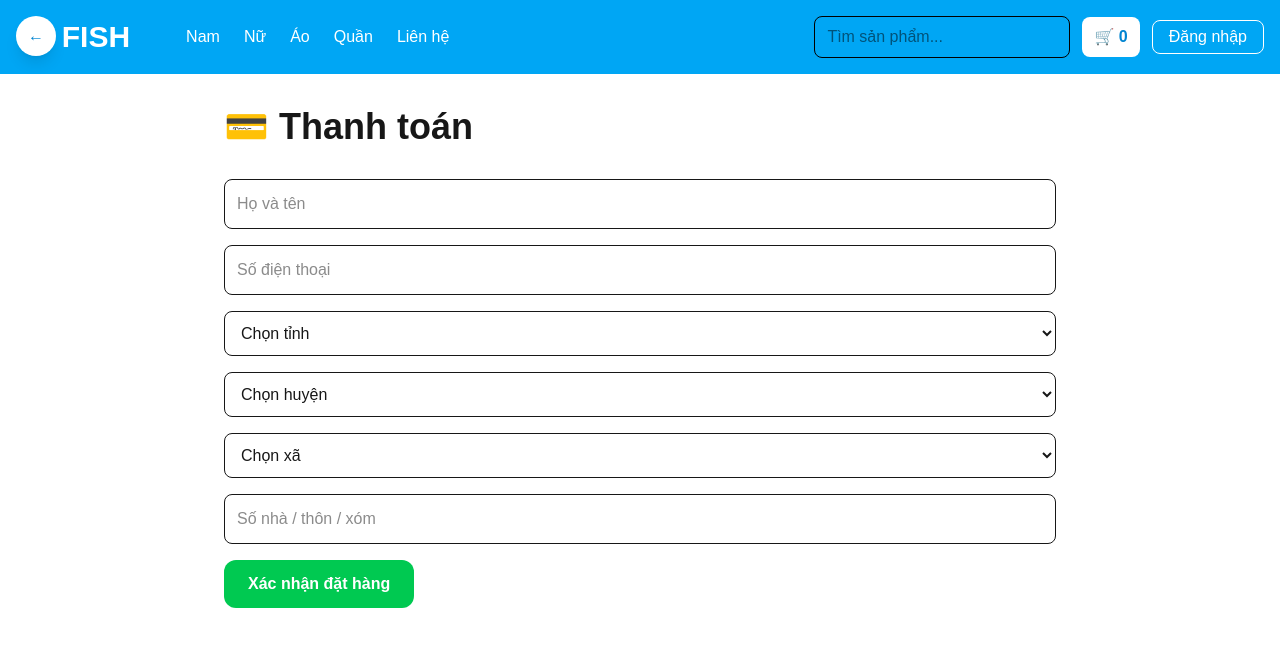
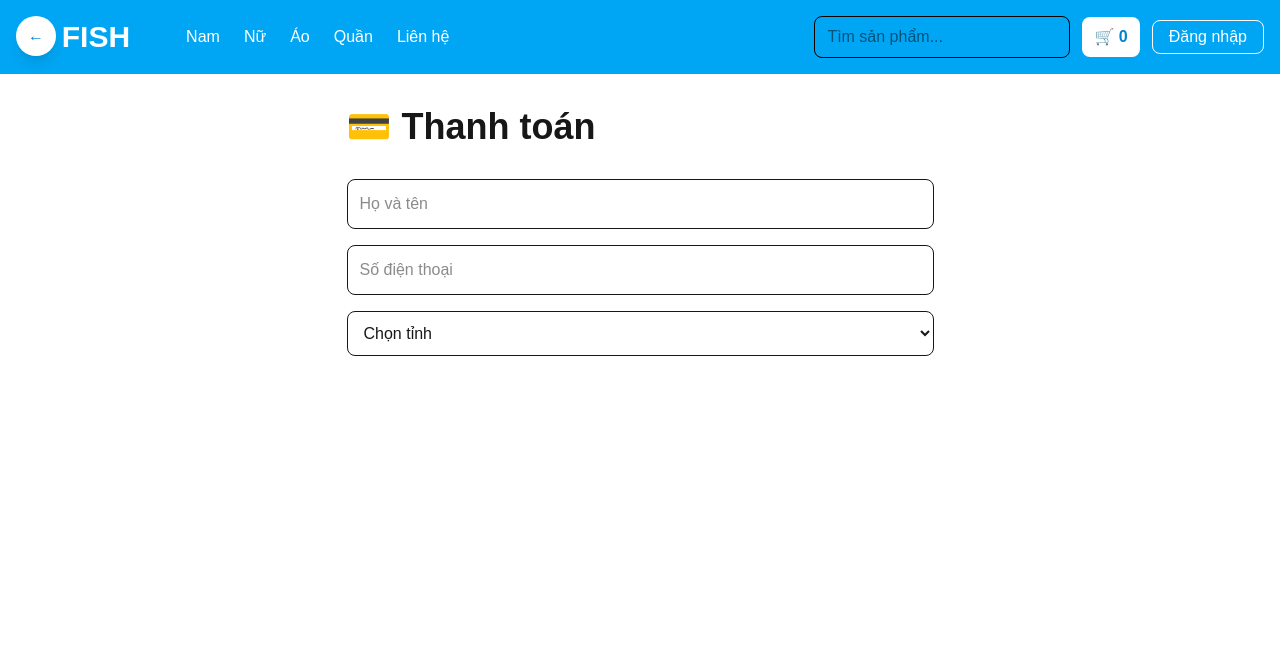
Before and after one commit to tranvantuan1442008-lang/fish-fashion, a Next.js app: page /checkout in a window 1280 px wide. Shown: the top 646 px of the page. Built offline with nearby package versions, Linux system fonts and the light colour scheme.

Commit message:
update checkout

```diff
--- a/app/checkout/page.tsx
+++ b/app/checkout/page.tsx
@@ -1,6 +1,12 @@
 "use client";
 
+import { useState } from "react";
+
 export default function CheckoutPage() {
+  const [province, setProvince] = useState("");
+  const [district, setDistrict] = useState("");
+  const [ward, setWard] = useState("");
+
   return (
     <div className="min-h-screen p-8 max-w-4xl mx-auto">
       <h1 className="text-4xl font-bold mb-8">
@@ -21,35 +27,49 @@ export default function CheckoutPage() {
           className="w-full border p-3 rounded-lg"
         />
 
-        <select className="w-full border p-3 rounded-lg">
-  <option>Chọn tỉnh</option>
-  <option>Bắc Giang</option>
-  <option>Hà Nội</option>
-  <option>Hải Phòng</option>
-  <option>Đà Nẵng</option>
-  <option>TP Hồ Chí Minh</option>
+        <select
+          value={province}
+          onChange={(e) => setProvince(e.target.value)}
+          className="w-full border p-3 rounded-lg"
+        >
+          <option value="">Chọn tỉnh</option>
+          <option value="bacgiang">Bắc Giang</option>
+          <option value="hanoi">Hà Nội</option>
         </select>
 
-<select className="w-full border p-3 rounded-lg">
-  <option>Chọn huyện</option>
-  <option>Yên Dũng</option>
-  <option>Lạng Giang</option>
-  <option>Việt Yên</option>
+        {province && (
+          <select
+            value={district}
+            onChange={(e) => setDistrict(e.target.value)}
+            className="w-full border p-3 rounded-lg"
+          >
+            <option value="">Chọn huyện</option>
+            <option value="yendung">Yên Dũng</option>
+            <option value="langgiang">Lạng Giang</option>
           </select>
+        )}
 
-<select className="w-full border p-3 rounded-lg">
-  <option>Chọn xã</option>
-  <option>Nội Hoàng</option>
-  <option>Tiền Phong</option>
-  <option>Tân Liễu</option>
+        {district && (
+          <select
+            value={ward}
+            onChange={(e) => setWard(e.target.value)}
+            className="w-full border p-3 rounded-lg"
+          >
+            <option value="">Chọn xã</option>
+            <option value="noihoang">Nội Hoàng</option>
+            <option value="tienphong">Tiền Phong</option>
           </select>
+        )}
 
+        {ward && (
           <input
             type="text"
             placeholder="Số nhà / thôn / xóm"
             className="w-full border p-3 rounded-lg"
           />
+        )}
 
+        {ward && (
           <button
             className="
               bg-green-500
@@ -62,6 +82,7 @@ export default function CheckoutPage() {
           >
             Xác nhận đặt hàng
           </button>
+        )}
 
       </div>
     </div>
```
Lines whose indentation alone changed are shown as unchanged.
